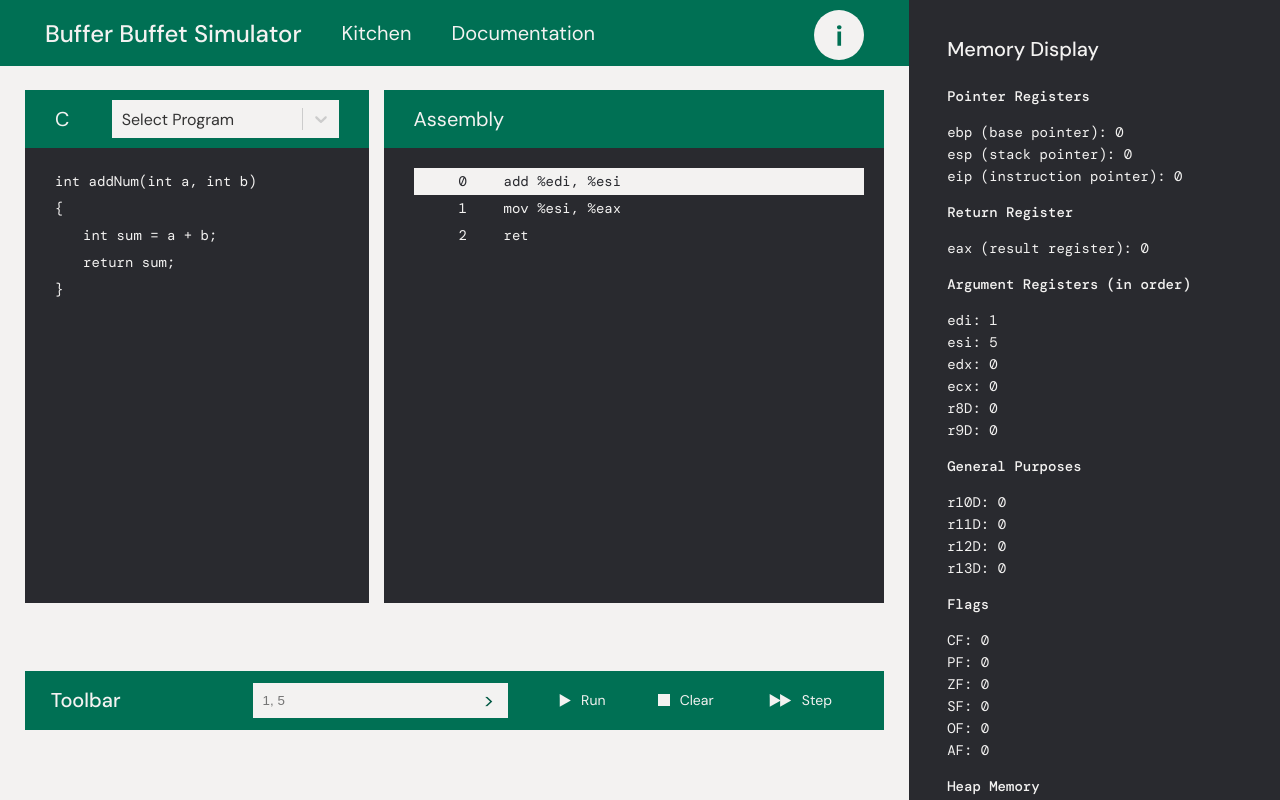
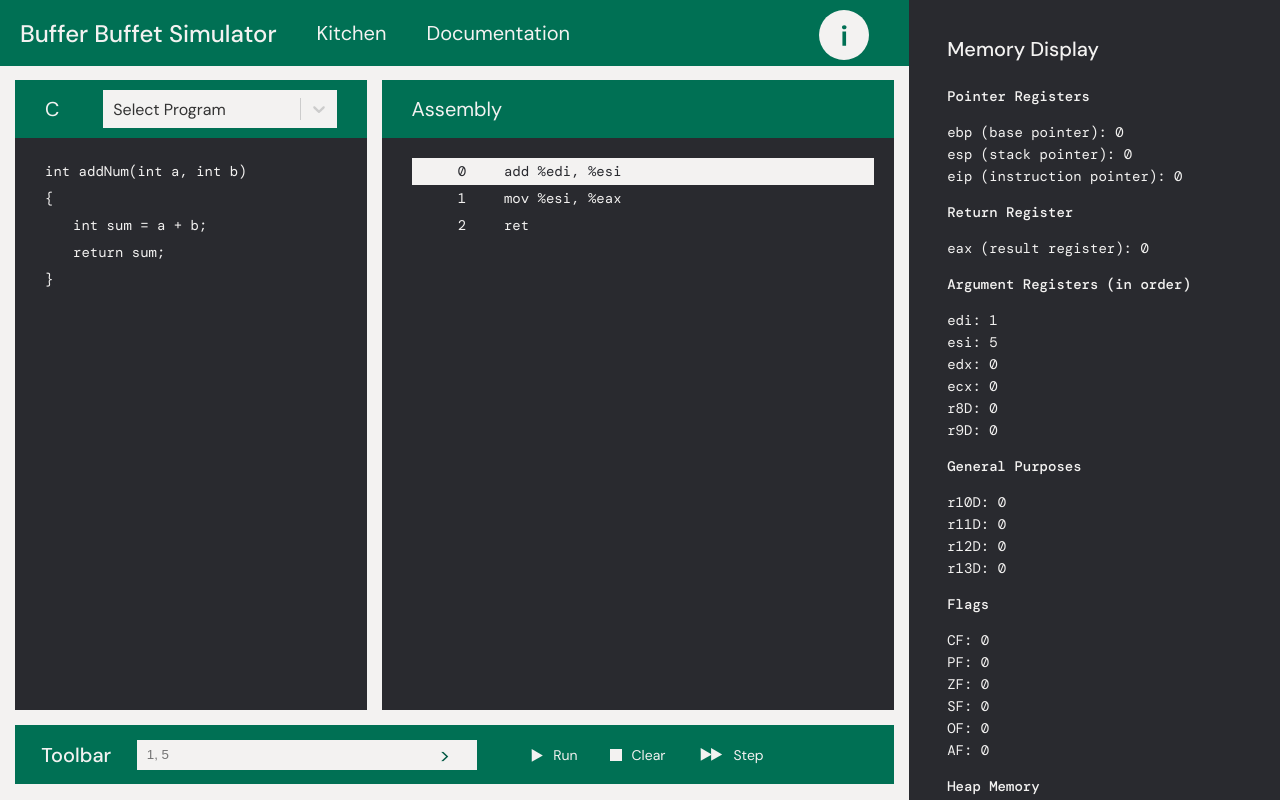
Before and after one commit to uclaacm/buffer-buffet-simulator, a React (Create React App) app: page / in a window 1280 px wide. Built offline with nearby package versions, Linux system fonts and the light colour scheme; a web font is replaced by a local one.

Commit message:
fixed resizing

```diff
--- a/src/App.css
+++ b/src/App.css
@@ -31,6 +31,8 @@ body {
 .page-programs {
   width: 71vw;
   height: 100%;
+  display: grid;
+  grid-template-rows: 65px auto;
 }
 
 /* width  */
--- a/src/components/AsmCode.css
+++ b/src/components/AsmCode.css
@@ -22,6 +22,11 @@
   background-color: rgba(221, 123, 121, 0.5);
 }
 
+.debug-asm-panel {
+  background-color: #292a2f;
+  margin-bottom: 15px;
+}
+
 .debug-asm-header {
   background-color: #007054;
   color: #f3f2f1;
@@ -37,7 +42,8 @@
   padding: 20px;
   padding-left: 30px;
   line-height: 27px;
-  height: 51.9vh;
+
+  /* height: 51.9vh; */
   overflow: scroll;
 }
 
--- a/src/components/CCode.css
+++ b/src/components/CCode.css
@@ -1,3 +1,8 @@
+.debug-c-panel {
+  background-color: #292a2f;
+  margin-bottom: 15px;
+}
+
 .debug-c-panel-header {
   background-color: #007054;
   color: #f3f2f1;
@@ -25,6 +30,9 @@
   padding: 20px;
   padding-left: 30px;
   line-height: 27px;
-  height: 51.9vh;
+
+  /* height: 51.9vh; */
+
+  /* height: max-content; */
   overflow: scroll;
 }
--- a/src/components/Debug.css
+++ b/src/components/Debug.css
@@ -1,14 +1,21 @@
 .debug-container {
-  margin: 0 25px;
+  margin: 15px 15px;
+  box-sizing: content;
+  display: grid;
+  grid-template-rows: auto 60px;
 
   /* display: flex; */
-  height: 80%;
+
+  /* height: 80%; */
+
+  /* height: 100%; */
 
   /* display: grid; */
-  display: flex;
+
+  /* display: flex;
   justify-content: space-between;
   align-content: stretch;
-  flex-direction: column;
+  flex-direction: column; */
 
   /* background-color: red; */
 }
@@ -17,6 +24,8 @@
   display: grid;
   grid-template-columns: 40% auto;
 
+  /* height: 100%; */
+
   /* grid-template-rows: 72vh auto;
   height: 72vh; */
   grid-column-gap: 15px;
--- a/src/components/Toolbar.css
+++ b/src/components/Toolbar.css
@@ -3,16 +3,30 @@
   font-family: "DM Sans", -apple-system, "Helvetica Neue", sans-serif;
   font-size: 20px;
   font-weight: 500;
+  margin-right: 2vw;
 }
 
 .debug-toolbar-panel {
   /* height: 7vh; */
+
+  /* height: 70px; */
+  height: fit-content;
   transition-duration: 0.5s;
   color: #f3f2f1;
-  display: grid;
   background-color: #007054;
   padding: 0% 3%;
-  grid-template-columns: 25% auto auto auto auto auto;
+
+  /* display: grid;
+  grid-template-columns: 25% auto auto auto auto auto; */
+
+  display: flex;
+  flex-flow: row wrap;
+  align-content: center;
+
+  /* gap: 2% */
+
+  /* box-sizing: content;
+  margin: 15px 0; */
 
   /* margin-bottom: -3px; */
 
@@ -20,7 +34,8 @@
 }
 
 .debug-toolbar-input {
-  height: 60%;
+  height: 30px;
+  width: 20vw;
   align-self: center;
   border: none;
   padding: 0 10px;
@@ -33,18 +48,21 @@
 }
 
 .debug-toolbar-input-btn {
-  width: 60%;
-  height: 60%;
+  width: 5vw;
+  height: 30px;
   align-self: center;
   color: #005843;
   background-color: #f3f2f1;
   border: none;
   font-family: "DM Sans", -apple-system, "Helvetica Neue", sans-serif;
   font-weight: 200;
-  padding: 12px 16px;
+
+  /* padding: 12px 16px; */
+  margin-right: 3vw;
   outline: none;
   display: flex;
-  gap: 10px;
+
+  /* gap: 10px; */
   align-items: center;
   justify-content: center;
   font-size: 20px;
--- a/src/components/TopBar.css
+++ b/src/components/TopBar.css
@@ -8,8 +8,10 @@
   background-color: #007054;
   display: flex;
   flex-direction: row;
+
+  /* gap: 35px; */
   align-items: center;
-  padding: 0 25px;
+  padding: 0 20px;
   justify-content: flex-start;
 }
 
@@ -17,16 +19,20 @@
   font-family: "DM Sans", -apple-system, "Helvetica Neue", sans-serif;
   font-size: 24px;
   font-weight: 500;
-  box-sizing: border-box;
-  text-align: center;
-  display: flex;
-  flex-direction: row;
-  padding: 0 20px;
+  padding-right: 20px;
+
+  /* box-sizing: border-box; */
+
+  /* text-align: center; */
+
+  /* display: flex;
+  flex-direction: row; */
 
   /* margin: -50px 0px; */
 
   /* height: 80%; */
-  align-items: center;
+
+  /* align-items: center; */
 }
 
 .topbar-btn {
```
